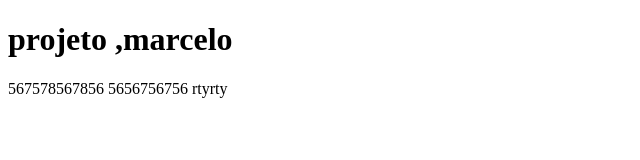
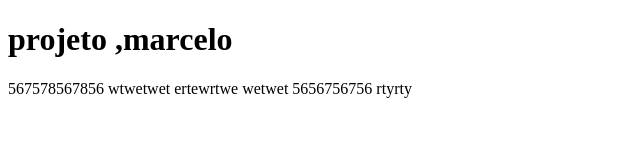
Before and after one commit to marcelosantos83/curso-git, a plain HTML site: page index.html in a window 1280 px wide. Shown: the whole page, without its empty margins (0-640 px from the left). Drawn offline with Linux system fonts and the light colour scheme.

Commit message:
teste design

```diff
--- a/index.html
+++ b/index.html
@@ -8,6 +8,9 @@
 <body>
 <h1>projeto ,marcelo</h1>
 567578567856
+wtwetwet
+ertewrtwe
+wetwet
 
 5656756756 rtyrty
 </body>
```
Also changed, not shown: c80acd552bcbfdd7961c6efabc741b77--cone-da-pasta-de-neg-cios-by-vexels.png (added), linkedin.png (added).
